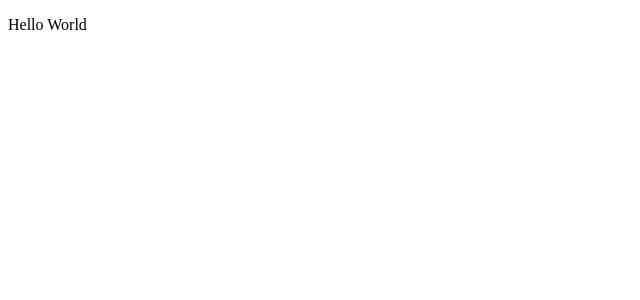
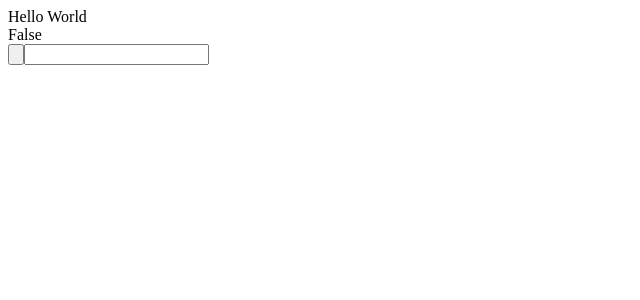
Before and after one commit to AdamCanard/react, a React app: page / in a window 1280 px wide. Shown: the top 300 px of the page, without its empty margins (0-640 px from the left). Built offline with nearby package versions, Linux system fonts and the light colour scheme.

Commit message:
Updated App.js and added .idea to gitignore

```diff
--- a/src/App.js
+++ b/src/App.js
@@ -1,7 +1,33 @@
+import {useEffect, useRef, useState} from "react";
+
 function App(){
+
+    console.log("hello")
+
     return(
-        <p>
+        <div>
             Hello World
-        </p>
+            <br/>
+            <BoolTest/>
+        </div>
     )
 }export default App;
+
+export function BoolTest() {
+    const [bool, setBool] = useState(false)
+    const [diffBool, setDiffBool] = useState(false)
+    const boolRef = useRef();
+    console.log("booltest")
+
+
+    return (
+        <>
+            {bool ? "True" : "False"}
+            <br/>
+            <input type={"button"} onClick={() => {
+                setBool(!bool)
+            }}/>
+            <input type={"text"} ref={boolRef}/>
+        </>
+    )
+}
```
Also changed, not shown: 1 other file (tests, documents, lock files or other folders).
